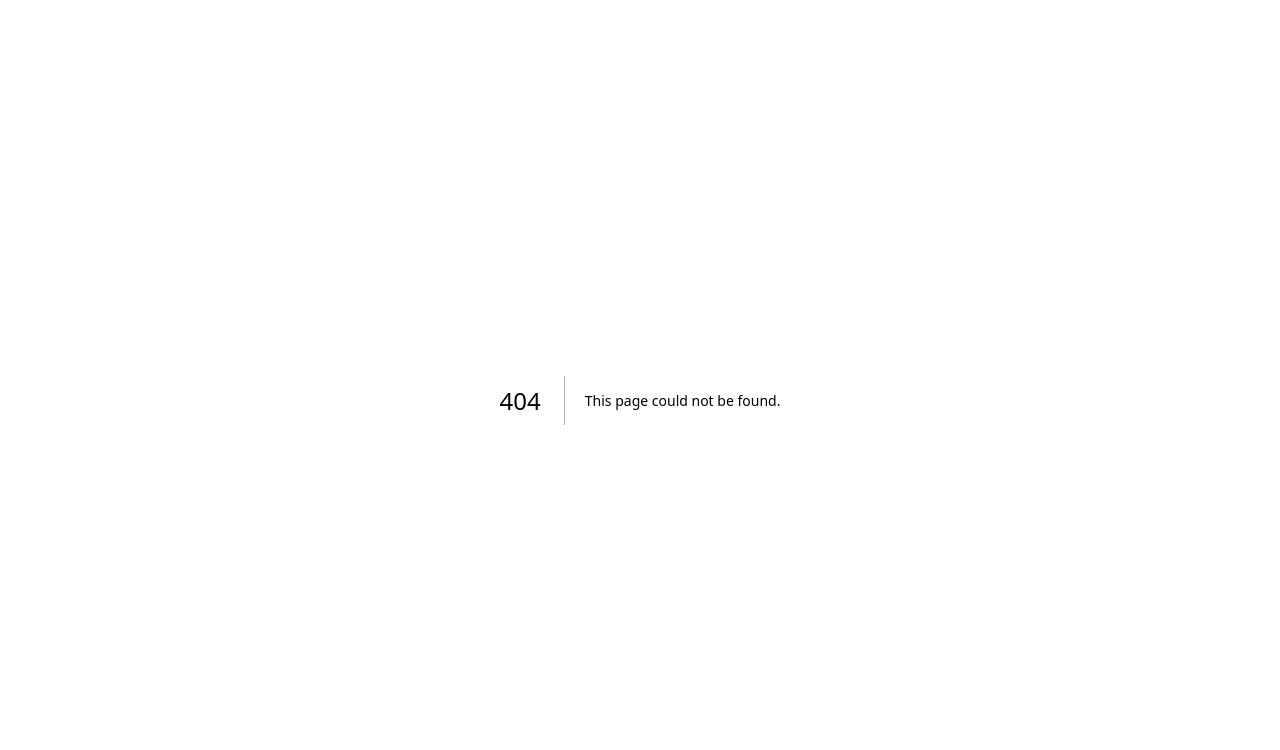
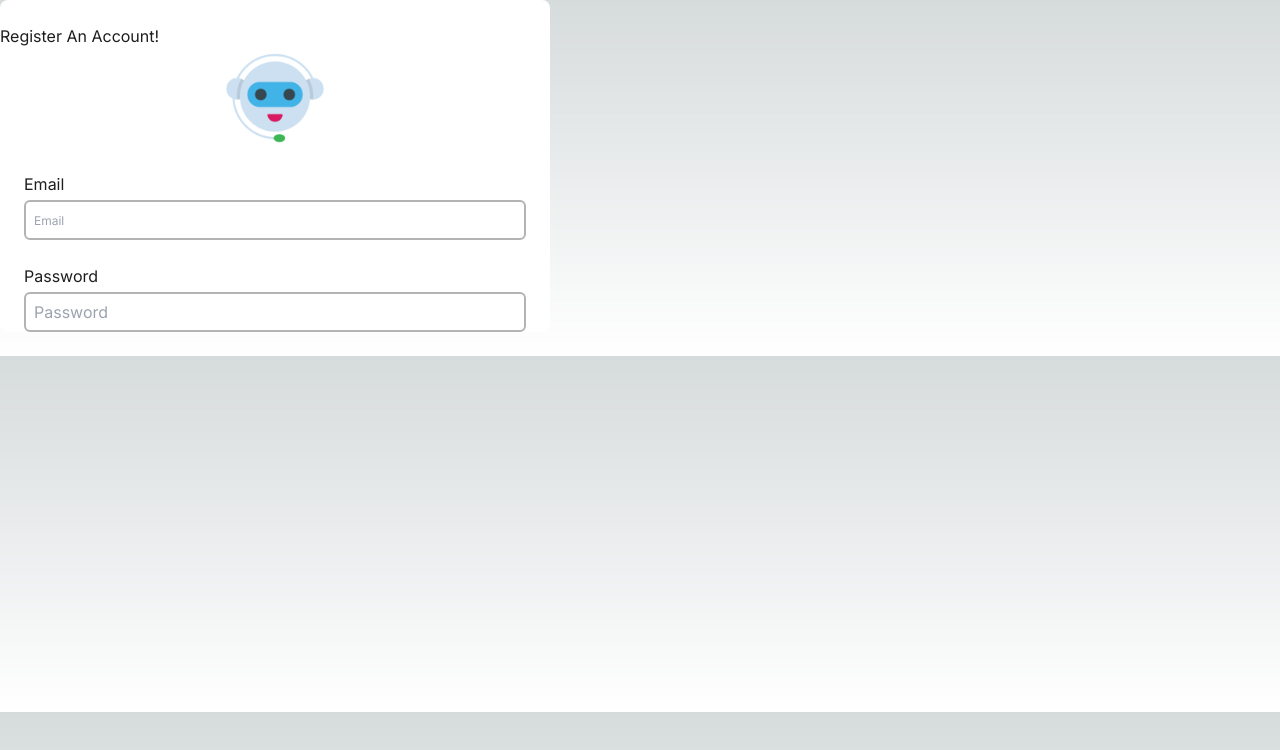
Before and after one commit to DiscordCataloger/sync, a Next.js app: page /register in a window 1280 px wide. Before the commit this address had no page. Shown: the top 750 px of the page. Built offline with nearby package versions, Linux system fonts and the light colour scheme.

Commit message:
register component

```diff
--- /dev/null
+++ b/src/app/(frontend)/(components)/register.jsx
@@ -0,0 +1,73 @@
+"use client";
+import { useState } from "react";
+import Image from "next/image";
+
+export default function Register() {
+  const [email, setEmail] = useState("");
+  const [password, setPassword] = useState("");
+  const [isOn, setIsOn] = useState(false);
+
+  function emailOnChange(e) {
+    setEmail(e.target.value);
+  }
+  function passwordOnChange(e) {
+    setPassword(e.target.value);
+  }
+  function registerSubmit(e) {
+    e.preventDefault();
+  }
+
+  return (
+    <div className="bg-[#FFFFFF] w-[300px] md:w-[550px] pt-[24px] rounded-lg">
+      <form onSubmit={registerSubmit}>
+        <p className="text-[#1E1E1E]">Register An Account!</p>
+        <div className="grid place-content-center">
+          <Image
+            src="/chat_bot.png"
+            height={100}
+            width={100}
+            alt="avatar"
+            className="rounded-[50%]"
+          />
+        </div>
+
+        <div className="flex flex-col justify-start items-start mx-[24px] my-[24px]">
+          <label
+            for="email"
+            className="text-[12px] md:text-[16px] pb-1 text-[#1E1E1E]"
+          >
+            Email
+          </label>
+          <input
+            id="email"
+            name="email"
+            type="email"
+            placeholder="Email"
+            className="text-[12px] pl-2 text-gray-950 rounded-md md:h-[40px] h-[25px] w-full border-2 border-[#B3B3B3]"
+            value={email}
+            onChange={emailOnChange}
+          ></input>
+        </div>
+
+        <div className="flex flex-col justify-start items-start mx-[24px] my-[24px]">
+          <label
+            for
+            password="password"
+            className="text-[12px] md:text-[16px] pb-1 text-[#1E1E1E]"
+          >
+            Password
+          </label>
+          <input
+            id="password"
+            name="password"
+            type="password"
+            placeholder="Password"
+            className="text-[12px] md:text-[16px] pl-2 text-gray-950 rounded-md h-[25px] md:h-[40px] w-full border-2 border-[#B3B3B3]"
+            value={password}
+            onChange={passwordOnChange}
+          ></input>
+        </div>
+      </form>
+    </div>
+  );
+}
--- /dev/null
+++ b/src/app/(frontend)/(pages)/register/page.js
@@ -0,0 +1,9 @@
+import Register from "@/app/(frontend)/(components)/register";
+
+export default function RegisterPage() {
+  return (
+    <div>
+      <Register />
+    </div>
+  );
+}
```
Also changed, not shown: package.json (+10 -5 lines), public/chat_bot.png (added), 1 other file (tests, documents, lock files or other folders).
